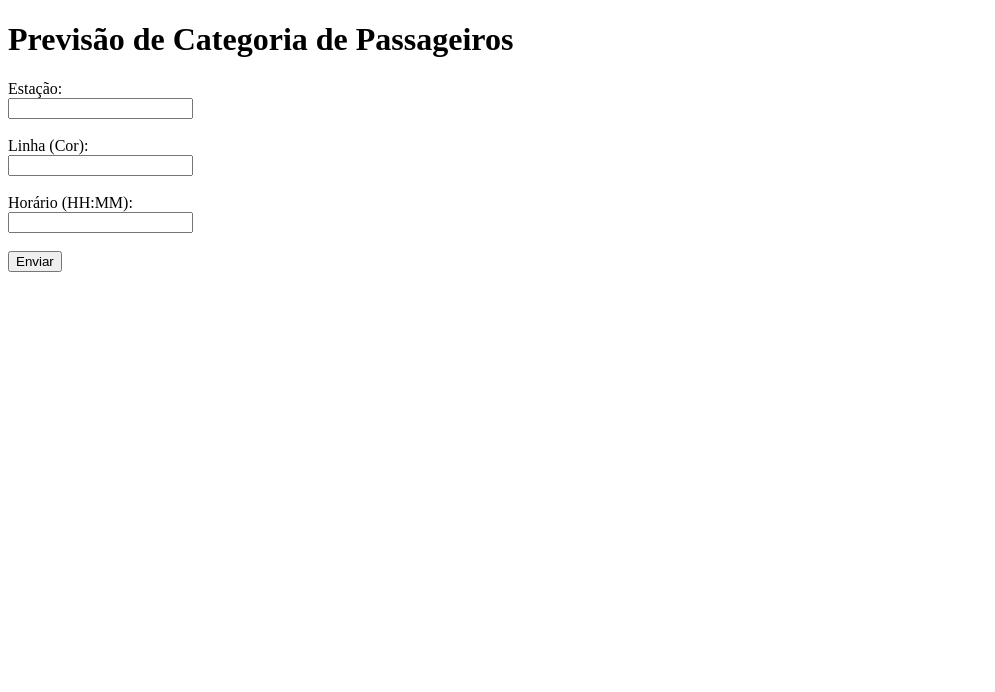
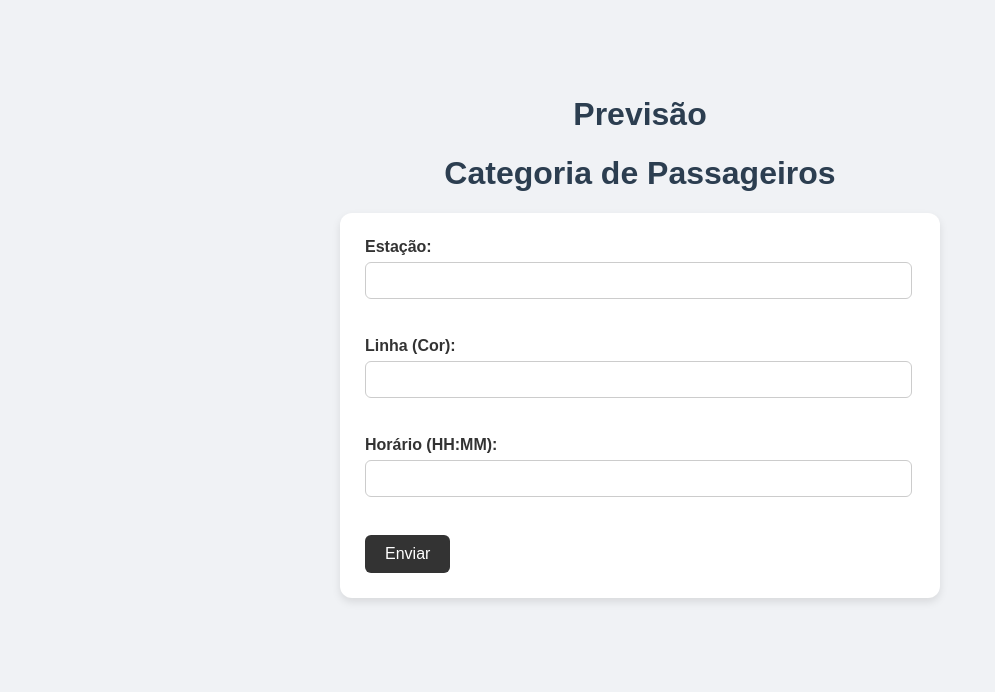
Before and after one commit to jhonattalso/passenger-flow-prediction, a Flask app: page / in a window 1280 px wide. Shown: the top 692 px of the page, without its empty margins (0-995 px from the left). Run offline with Flask 3, Linux system fonts and the light colour scheme; parts of the project's set-up code (start-up, migrations or seed data) failed here and were passed over.

Commit message:
Estilização e pequenos detalhes

```diff
--- /dev/null
+++ b/backend/static/style.css
@@ -0,0 +1,54 @@
+body {
+  font-family: Arial, sans-serif;
+  background-color: #f0f2f5;
+  padding: 75px;
+  max-width: 600px;
+  margin: auto;
+  color: #333;
+}
+
+h1 {
+  text-align: center;
+  color: #2c3e50;
+}
+
+form {
+  background-color: #fff;
+  padding: 25px;
+  border-radius: 12px;
+  box-shadow: 0 4px 8px rgba(0,0,0,0.1);
+}
+
+label {
+  font-weight: bold;
+}
+
+input[type="text"] {
+  width: 525px;
+  padding: 10px;
+  margin-top: 6px;
+  margin-bottom: 20px;
+  border: 1px solid #ccc;
+  border-radius: 6px;
+}
+
+button {
+  background-color: #333;
+  color: white;
+  padding: 10px 20px;
+  border: none;
+  border-radius: 6px;
+  cursor: pointer;
+  font-size: 16px;
+}
+
+button:hover {
+  background-color: #515151;
+}
+
+#resultado {
+  text-align: center;
+  margin-top: 20px;
+  font-size: 18px;
+  color: #2c3e50;
+}
--- a/backend/templates/index.html
+++ b/backend/templates/index.html
@@ -3,9 +3,11 @@
 <head>
   <meta charset="UTF-8">
   <title>Previsão de Fluxo de Passageiros</title>
+  <link rel="stylesheet" href="{{ url_for('static', filename='style.css') }}">
 </head>
 <body>
-  <h1>Previsão de Categoria de Passageiros</h1>
+  <h1>Previsão</h1>
+  <h1>Categoria de Passageiros</h1>
 
   <form id="formulario">
     <label>Estação:</label><br>
```
